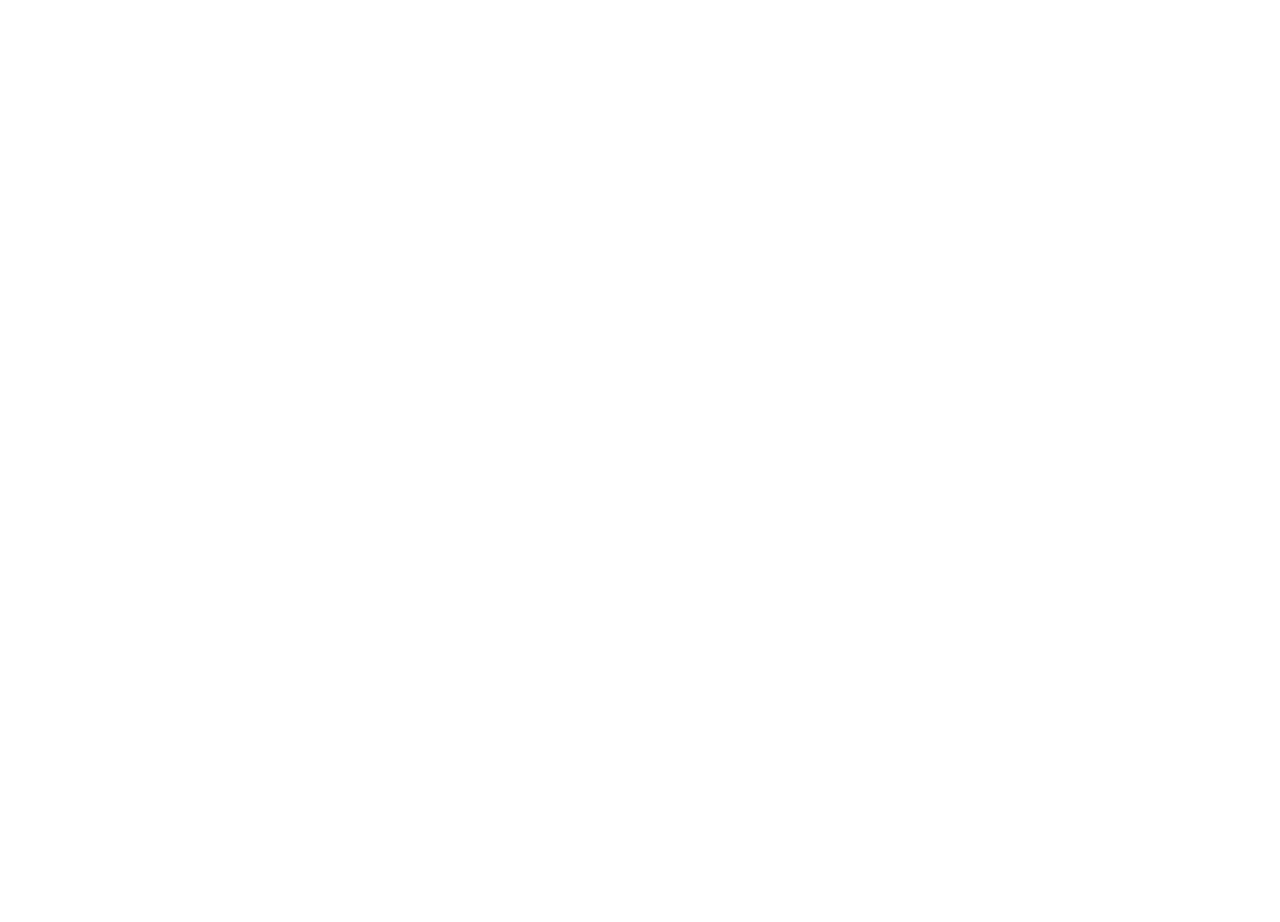
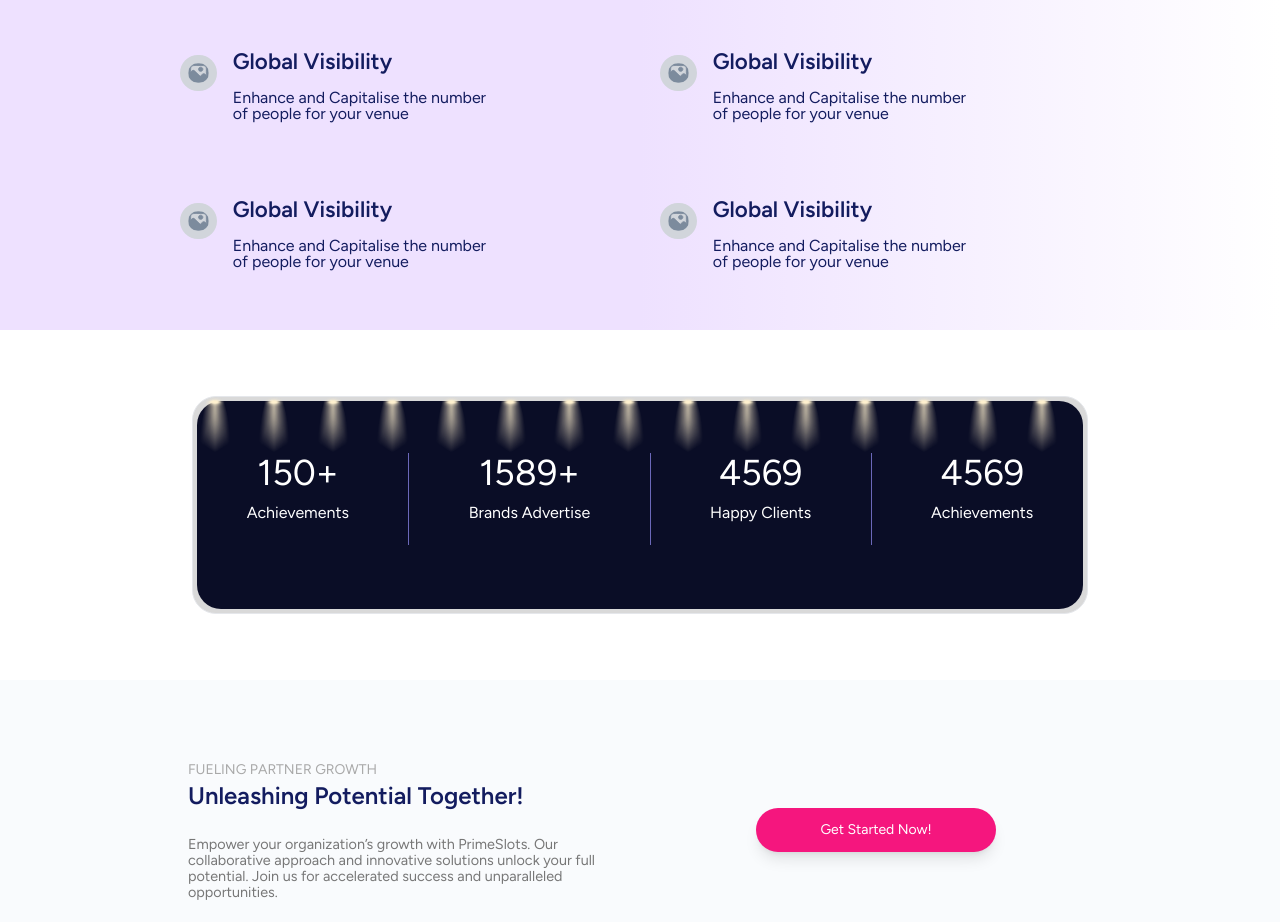
Before and after one commit to Ashu123falle/PrimeSlots, a Next.js app: page /LandingPage in a window 1280 px wide. Before the commit this address had no page. Shown: the part 470-1392 px from the top of the page. Before the commit the page ends 800 px from the top, so only its background shows below. Built offline with nearby package versions, Linux system fonts and the light colour scheme.

Commit message:
landingpage three component complete

```diff
--- /dev/null
+++ b/pages/LandingPage/LightBox/index.js
@@ -0,0 +1,60 @@
+import React from 'react'
+import Image from 'next/image'
+import light from '@/pages/assets/light.png'
+
+const LightBox = () => {
+    return (
+        <>
+            <div className='main bg-gradient-to-r to-[#ffffff] sm:h-[280px] md:h-[350px] flex justify-center items-center'>
+                <div className='border p-1 rounded-3xl bg-[#D9D9D9] sm:w-[92%] md:w-[85%] lg:w-[80%] xl:w-[70%]'>
+                    <div className='rounded-3xl bg-[#0A0D26]'>
+                        <div className="lights grid grid-flow-col">
+                            <Image src={light} className='w-[70%] mt-[-12px]' />
+                            <Image src={light} className='w-[70%] mt-[-12px]' />
+                            <Image src={light} className='w-[70%] mt-[-12px]' />
+                            <Image src={light} className='w-[70%] mt-[-12px]' />
+                            <Image src={light} className='w-[70%] mt-[-12px]' />
+                            <Image src={light} className='w-[70%] mt-[-12px]' />
+                            <Image src={light} className='w-[70%] mt-[-12px]' />
+                            <Image src={light} className='w-[70%] mt-[-12px]' />
+                            <Image src={light} className='w-[70%] mt-[-12px]' />
+                            <Image src={light} className='w-[70%] mt-[-12px]' />
+                            <Image src={light} className='w-[70%] mt-[-12px]' />
+                            <Image src={light} className='w-[70%] mt-[-12px]' />
+                            <Image src={light} className='w-[70%] mt-[-12px]' />
+                            <Image src={light} className='w-[70%] mt-[-12px]' />
+                            <Image src={light} className='w-[70%] mt-[-12px]' />
+                        </div>
+
+                        <div className="content mt-[-10px] text-center px-5 text-[#FFF] grid grid-flow-col justify-around sm:pb-8 md:pb-12 lg:pb-16">
+                            <div className='space-y-2 pb-5'>
+                                <h1 className='sm:text-2xl md:text-3xl lg:text-4xl'>150+</h1>
+                                <p>Achievements</p>
+                            </div>
+                            <span className='w-[1px] bg-[#6B68B9]'></span>
+
+                            <div className='space-y-2'>
+                                <h1 className='sm:text-2xl md:text-3xl lg:text-4xl'>1589+</h1>
+                                <p>Brands Advertise</p>
+                            </div>
+                            <span className='w-[1px] bg-[#6B68B9]'></span>
+
+                            <div className='space-y-2'>
+                                <h1 className='sm:text-2xl md:text-3xl lg:text-4xl'>4569</h1>
+                                <p>Happy Clients</p>
+                            </div>
+                            <span className='w-[1px] bg-[#6B68B9]'></span>
+
+                            <div className='space-y-2'>
+                                <h1 className='sm:text-2xl md:text-3xl lg:text-4xl'>4569</h1>
+                                <p>Achievements</p>
+                            </div>
+                        </div>
+                    </div>
+                </div>
+            </div>
+        </>
+    )
+}
+
+export default LightBox
--- /dev/null
+++ b/pages/LandingPage/OurAdvantage/index.js
@@ -0,0 +1,59 @@
+import Image from 'next/image'
+import React from 'react'
+import blankphoto from '@/pages/assets/photoFill.svg'
+
+const OurAdvantage = () => {
+    return (
+        <>
+            <div className="main bg-gradient-to-r from-[#EEE1FF] via-[#EEE1FF] to-[#FFFFFF] sm:px-8 md:px-14 lg:px-24 xl:px-40  py-10 sm:space-y-2 md:space-y-6">
+
+                <div className='sm:h-[220px] md:h-[240px] lg:h-[300px] bg-[#232526] flex justify-center items-center rounded-xl'>
+                    <Image src={blankphoto} className='' />
+                </div>
+
+                <div className="">
+                    <div className=''>
+                        <span className='text-[#242565] sm:text-3xl md:text-4xl font-bold'>our</span>
+                        <h1 className='sm:text-5xl md:text-6xl text-[#242565] font-bold'>advantages</h1>
+                    </div>
+
+                    <div className='grid grid-cols-2 mt-10 gap-y-20 py-5'>
+                        <div className='flex items-center space-x-4 text-[#131C5F] pl-5'>
+                            <Image src={blankphoto} className='w-[8%] text-white bg-gray-300 p-2 rounded-full mt-[-30px]' />
+                            <div className='leading-[1rem] space-y-5'>
+                                <h2 className='text-[1.4rem] font-semibold'>Global Visibility</h2>
+                                <p className='sm:text-[0.8rem] md:text-[1rem]'>Enhance and Capitalise the number <br /> of people for your venue</p>
+                            </div>
+                        </div>
+
+                        <div className='flex items-center space-x-4 text-[#131C5F] pl-5'>
+                            <Image src={blankphoto} className='w-[8%] text-white bg-gray-300 p-2 rounded-full mt-[-30px]' />
+                            <div className='leading-[1rem] space-y-5'>
+                                <h2 className='text-[1.4rem] font-semibold'>Global Visibility</h2>
+                                <p className='sm:text-[0.8rem] md:text-[1rem]'>Enhance and Capitalise the number <br /> of people for your venue</p>
+                            </div>
+                        </div>
+
+                        <div className='flex items-center space-x-4 text-[#131C5F] pl-5 '>
+                            <Image src={blankphoto} className='w-[8%] text-white bg-gray-300 p-2 rounded-full mt-[-30px]' />
+                            <div className='leading-[1rem] space-y-5'>
+                                <h2 className='text-[1.4rem] font-semibold'>Global Visibility</h2>
+                                <p className='sm:text-[0.8rem] md:text-[1rem]'>Enhance and Capitalise the number <br /> of people for your venue</p>
+                            </div>
+                        </div>
+
+                        <div className='flex items-center space-x-4 text-[#131C5F] pl-5'>
+                            <Image src={blankphoto} className='w-[8%] text-white bg-gray-300 p-2 rounded-full mt-[-30px]' />
+                            <div className='leading-[1rem] space-y-5'>
+                                <h2 className='text-[1.4rem] font-semibold'>Global Visibility</h2>
+                                <p className='sm:text-[0.8rem] md:text-[1rem]'>Enhance and Capitalise the number <br /> of people for your venue</p>
+                            </div>
+                        </div>
+                    </div>
+                </div>
+            </div>
+        </>
+    )
+}
+
+export default OurAdvantage
--- /dev/null
+++ b/pages/LandingPage/Unleashing/index.js
@@ -0,0 +1,28 @@
+import React from 'react'
+
+const Unleasing = () => {
+    return (
+        <>
+            <div className="main sm:h-[280px] md:h-[300px] bg-[#F9FBFD] flex justify-center items-center">
+                <div className='xl:p-7 lg:p-5 xl:w-[75%] lg:w-[85%] md:w-[90%] sm:w-[92%] flex justify-center items-center lg:space-x-10'>
+
+                    <div className="content w-full">
+                        <div className='space-y-6'>
+                            <span>
+                                <p className='text-sm text-[#A9A9A9]'>FUELING PARTNER GROWTH</p>
+                                <h1 className='text-2xl font-semibold text-[#131C5F]'>Unleashing Potential Together!</h1>
+                            </span>
+                            <p className='text-[#777777] leading-4 mt-4 sm:text-[0.8rem] md:text-[0.9rem]'>Empower your organization’s growth with PrimeSlots. Our collaborative approach and innovative solutions unlock your full potential. Join us for accelerated success and unparalleled opportunities.</p>
+                        </div>
+                    </div>
+
+                    <div className="button sm:w-[50%] md:w-[80%] lg:w-full xl:w-full flex md:justify-center md:items-center sm:justify-end">
+                        <button className='text-sm lg:px-16 lg:py-3 md:px-12 md:py-3 sm:px-8 sm:py-3 bg-[#F5167E] text-[#FFF] rounded-full shadow-lg shadow-[rgba(61, 55, 241, 0.25)]'>Get Started Now!</button>
+                    </div>
+                </div>
+            </div>
+        </>
+    )
+}
+
+export default Unleasing
--- /dev/null
+++ b/pages/LandingPage/index.js
@@ -0,0 +1,16 @@
+import React from 'react'
+import OurAdvantage from './OurAdvantage'
+import LightBox from './LightBox'
+import Unleasing from './Unleashing'
+
+const LandingPage = () => {
+  return (
+    <>
+    <OurAdvantage/>
+    <LightBox/>
+    <Unleasing/>
+    </>
+  )
+}
+
+export default LandingPage
```
Also changed, not shown: pages/assets/light.png (added), pages/assets/photoFill.svg (added).
